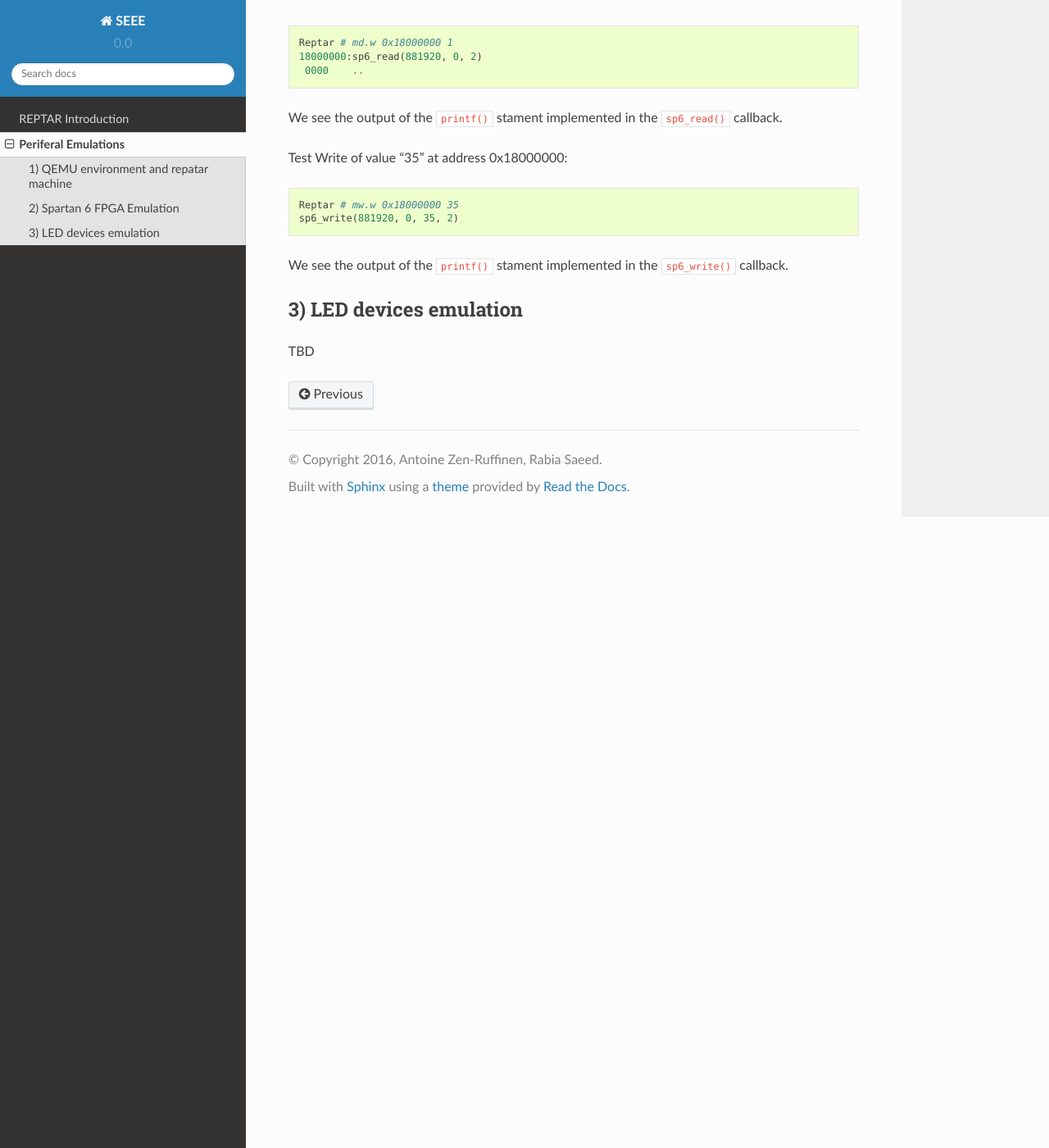
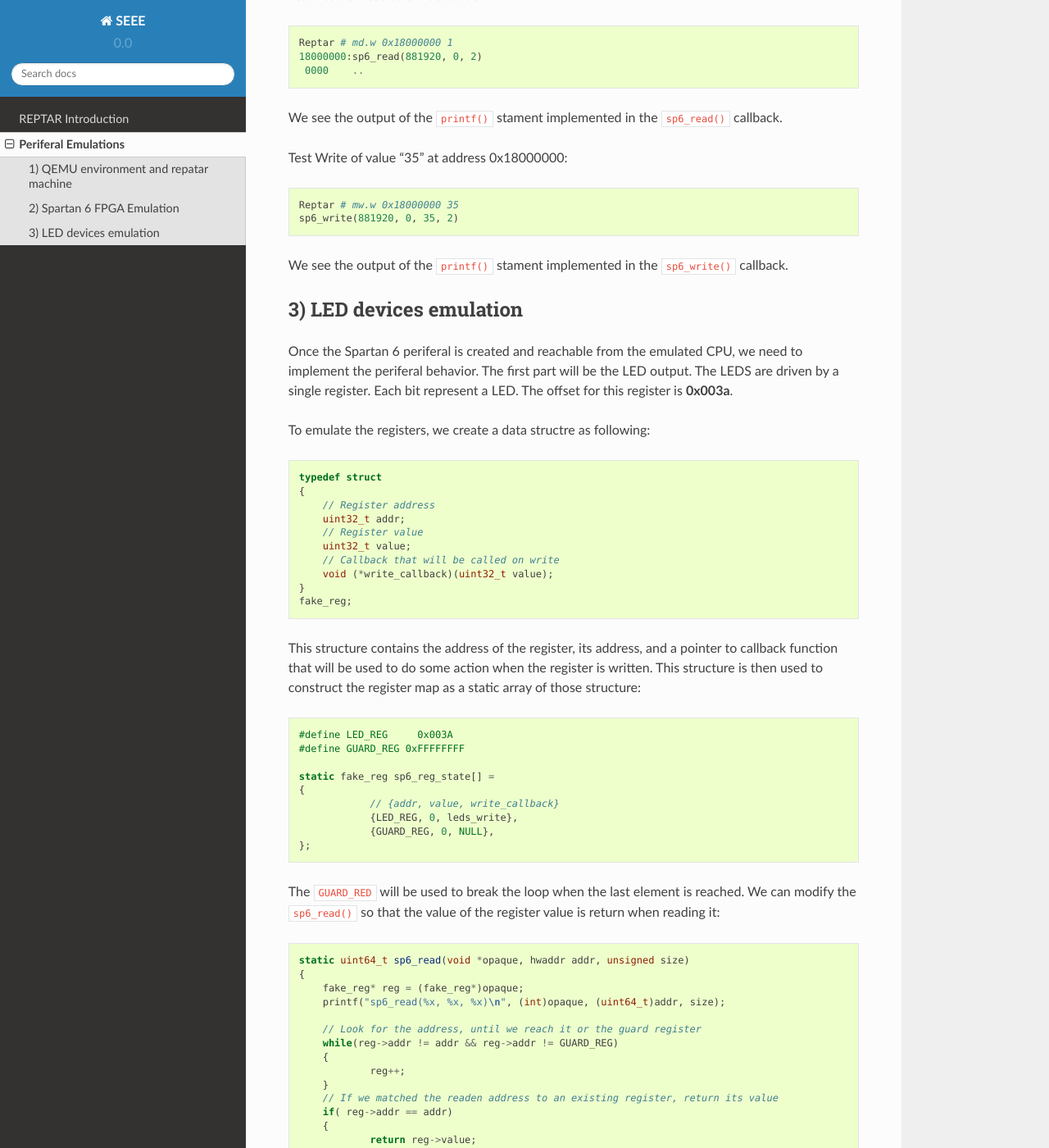
Before and after one commit to AntoineZen/SEEE, a Sphinx documentation site: the page built from report/source/lab2.rst, in a window 1280 px wide and 1400 px high, scrolled down 5052 px. Shown: the whole window at 82% size. Built offline with Sphinx 7.4.7 and the Read the Docs theme 2.0.0, drawn with Linux system fonts in a browser that asks for light colours; some of the changed text lies outside the part shown.

Commit message:
Added part 3 of lab 2
Signed-off-by: AntoineZen <antoine.zen@gmail.com>

```diff
--- a/report/source/lab2.rst
+++ b/report/source/lab2.rst
@@ -244,5 +244,113 @@ We see the output of the ``printf()`` stament implemented in the ``sp6_write()``
 3) LED devices emulation
 ------------------------
 
+Once the Spartan 6 periferal is created and reachable from the emulated CPU, we need to implement the periferal behavior. The first part will be the LED output. The LEDS are driven by a single register. Each bit represent a LED. The offset for this register is **0x003a**.
 
-TBD
+To emulate the registers, we create a data structre as following:
+
+.. code-block:: c
+
+    typedef struct
+    {
+    	// Register address
+    	uint32_t addr;
+    	// Register value
+    	uint32_t value;
+    	// Callback that will be called on write
+    	void (*write_callback)(uint32_t value);
+    }
+    fake_reg;
+
+This structure contains the address of the register, its address, and a pointer to callback function that will be used to do some action when the register is written. This structure is then used to construct the register map as a static array of those structure:
+
+.. code-block:: c
+
+    #define LED_REG	0x003A
+    #define GUARD_REG 0xFFFFFFFF
+
+    static fake_reg sp6_reg_state[] =
+    {
+    		// {addr, value, write_callback}
+    		{LED_REG, 0, leds_write},
+    		{GUARD_REG, 0, NULL},
+    };
+
+The ``GUARD_RED`` will be used to break the loop when the last element is reached. We can modify the ``sp6_read()`` so that the value of the register value is return when reading it:
+
+
+.. code-block:: c
+
+    static uint64_t sp6_read(void *opaque, hwaddr addr, unsigned size)
+    {
+    	fake_reg* reg = (fake_reg*)opaque;
+    	printf("sp6_read(%x, %x, %x)\n", (int)opaque, (uint64_t)addr, size);
+
+    	// Look for the address, until we reach it or the guard register
+    	while(reg->addr != addr && reg->addr != GUARD_REG)
+    	{
+    		reg++;
+    	}
+    	// If we matched the readen address to an existing register, return its value
+    	if( reg->addr == addr)
+    	{
+    		return reg->value;
+    	}
+    	// Else, we read 0
+    	return 0;
+    }
+
+
+The ``sp6_write()``function is modified in a similar way. In addition, it call the callback function if its defined:
+
+.. code-block:: c
+
+    static void sp6_write(void *opaque,  hwaddr addr, uint64_t data, unsigned size)
+    {
+    	printf("sp6_write(%x, %x, %x, %x)\n", (int)opaque, (uint64_t)addr, (int)data, size);
+
+    	fake_reg* reg = (fake_reg*)opaque;
+
+    	// Look for the register by its address, until we reach it or the guard register
+    	while(reg->addr != addr && reg->addr != GUARD_REG)
+    	{
+    		reg++;
+    	}
+
+    	// If we matched the readen address to an existing register, modify it
+    	if( reg->addr == addr)
+    	{
+    		reg->value = (uint32_t)data;
+
+    		// If a callback is defined, call it passing the written data
+    		if(reg->write_callback != NULL)
+    		{
+    			reg->write_callback((uint32_t)data);
+    		}
+    	}
+    	else
+    	{
+    		// For debug
+    		printf("ERROR: Register 0x%x not found!\n");
+    	}
+    }
+
+Then we need to implement the callback for the LED register. This function simply pass the value to the fontend:
+
+.. code-block:: c
+
+    void leds_write(uint32_t value)
+    {
+    	printf("Led write");
+
+    	// Create the JSON object containing the data
+    	cJSON* root = cJSON_CreateObject();
+    	cJSON_AddStringToObject(root, "perif", "led");
+    	cJSON_AddNumberToObject(root, "value", value);
+
+    	// Pass it to the front-end
+    	sp6_emul_cmd_post(root);
+    }
+
+We can then test by writing any value to the address 0x1800003A from the U-Boot prompt::
+
+    TBD
```
Also changed, not shown: other parts of report/source/lab2.rst (+1 -1 lines).
